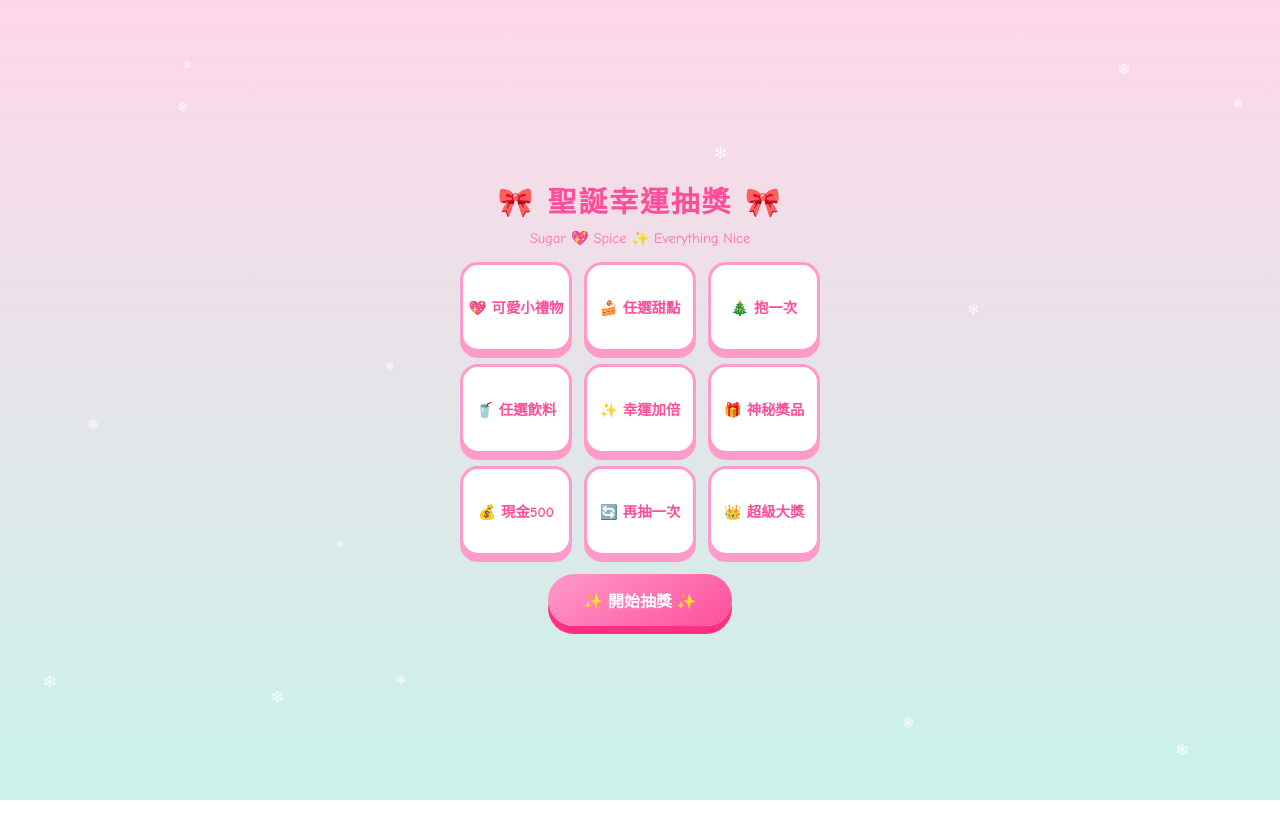
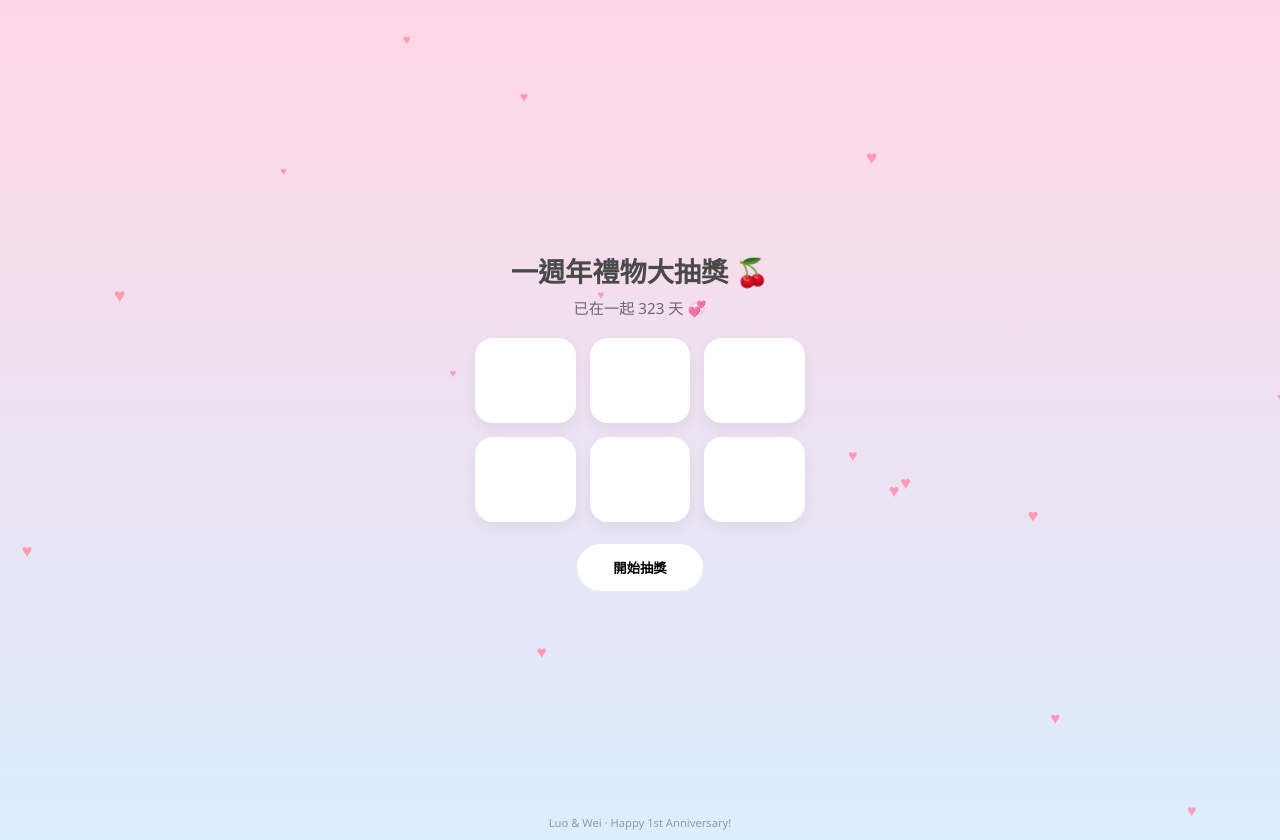
Before and after one commit to xcgsxpcs8m-beep/christmas-lottery, a plain HTML site: page index.html in a window 1280 px wide. Before the commit the page ends 800 px from the top, so only its background shows below. Drawn offline with Linux system fonts and the light colour scheme.

Commit message:
Update index.html

```diff
--- a/index.html
+++ b/index.html
@@ -3,108 +3,100 @@
 <head>
 <meta charset="UTF-8">
 <meta name="viewport" content="width=device-width, initial-scale=1.0">
-<title>💖 聖誕幸運抽獎 💖</title>
+<title>一週年禮物大抽獎</title>
 
 <style>
-* { box-sizing: border-box; }
-
-body {
-  margin: 0;
-  font-family: "Comic Sans MS","PingFang TC",sans-serif;
-  background: linear-gradient(180deg, #ffd6e8, #c9f3e8);
-  overflow: hidden;
-  color: #ff4f9a;
+body{
+  margin:0;
+  font-family:"PingFang TC","Segoe UI",sans-serif;
+  background:linear-gradient(180deg,#ffd6e5,#dbeeff);
+  color:#4a4a4a;
+  overflow:hidden;
 }
 
-.container {
-  position: relative;
-  z-index: 2;
-  min-height: 100vh;
-  display: flex;
-  flex-direction: column;
-  align-items: center;
-  justify-content: center;
-  text-align: center;
-  padding: 20px;
+.container{
+  min-height:100vh;
+  display:flex;
+  flex-direction:column;
+  align-items:center;
+  justify-content:center;
+  text-align:center;
+  padding:20px;
+  position:relative;
+  z-index:2;
 }
 
-h1 {
-  font-size: 1.8em;
-  margin-bottom: 10px;
-  letter-spacing: 2px;
+h1{font-size:1.7em;margin-bottom:6px;}
+.days{font-size:.95em;margin-bottom:20px;opacity:.8;}
+
+.grid{
+  display:grid;
+  grid-template-columns:repeat(3,1fr);
+  gap:14px;
+  max-width:330px;width:100%;
 }
 
-.subtitle {
-  font-size: 0.9em;
-  margin-bottom: 15px;
-  color: #ff6fb3;
+.cell{
+  height:85px;border-radius:18px;background:#fff;
+  box-shadow:0 6px 15px rgba(0,0,0,.06);
 }
 
-.grid {
-  display: grid;
-  grid-template-columns: repeat(3, 1fr);
-  gap: 12px;
-  width: 100%;
-  max-width: 360px;
+.cell.active{
+  background:linear-gradient(145deg,#ffe6f0,#e9f3ff);
+  box-shadow:0 0 18px rgba(180,200,255,.9);
 }
 
-.cell {
-  height: 90px;
-  background: #fff;
-  border-radius: 18px;
-  border: 3px solid #ff9acb;
-  display: flex;
-  align-items: center;
-  justify-content: center;
-  font-weight: bold;
-  font-size: 0.9em;
-  box-shadow: 0 6px 0 #ff9acb;
-  transition: all 0.2s ease;
+button{
+  margin-top:22px;padding:14px 36px;
+  border-radius:30px;border:none;background:#fff;
+  font-weight:bold;cursor:pointer;
 }
 
-.cell.active {
-  background: radial-gradient(circle, #fff6a5, #ffd1e8);
-  border-color: #ff4f9a;
-  box-shadow: 0 0 20px rgba(255,79,154,0.8);
-  transform: translateY(3px);
+button:disabled{opacity:.5;}
+.result{margin-top:18px;font-size:1.05em;line-height:1.6;}
+
+.footer{
+  position:absolute;bottom:10px;
+  font-size:.7em;opacity:.5;
 }
 
-button {
-  margin-top: 18px;
-  padding: 14px 36px;
-  border-radius: 30px;
-  border: none;
-  font-size: 1em;
-  font-weight: bold;
-  background: linear-gradient(145deg, #ff9acb, #ff4f9a);
-  color: #fff;
-  cursor: pointer;
-  box-shadow: 0 8px 0 #ff2f84;
+/* hearts */
+.heart{
+  position:fixed;top:-10px;color:#ff9ab5;
+  animation:fall linear infinite;z-index:1;
+}
+@keyframes fall{to{transform:translateY(110vh);}}
+
+/* overlay */
+.overlay{
+  position:fixed;inset:0;
+  background:rgba(255,255,255,.9);
+  display:none;
+  align-items:center;
+  justify-content:center;
+  flex-direction:column;
+  z-index:10;
 }
 
-button:active {
-  transform: translateY(4px);
-  box-shadow: 0 4px 0 #ff2f84;
+.overlay img{
+  width:70%;max-width:260px;
+  border-radius:16px;
+  margin-bottom:16px;
 }
 
-.result {
-  margin-top: 15px;
-  font-size: 1.1em;
+.card{
+  background:#fff;
+  padding:20px;
+  border-radius:18px;
+  width:80%;
+  max-width:300px;
+  box-shadow:0 10px 30px rgba(0,0,0,.15);
+  font-size:.95em;
+  line-height:1.6;
 }
 
-/* 雪花 */
-.snowflake {
-  position: fixed;
-  top: -10px;
-  color: #fff;
-  font-size: 1em;
-  animation: fall linear infinite;
-  opacity: 0.8;
-}
-
-@keyframes fall {
-  0% { transform: translateY(0); }
-  100% { transform: translateY(110vh); }
+.card button{
+  margin-top:14px;
 }
 </style>
 </head>
@@ -112,79 +104,97 @@ button:active {
 <body>
 
 <div class="container">
-  <h1>🎀 聖誕幸運抽獎 🎀</h1>
-  <div class="subtitle">Sugar 💖 Spice ✨ Everything Nice</div>
+  <h1>一週年禮物大抽獎 🍒</h1>
+  <div class="days" id="days"></div>
 
   <div class="grid" id="grid"></div>
-
-  <button onclick="startLottery()">✨ 開始抽獎 ✨</button>
+  <button id="btn" onclick="start()">開始抽獎</button>
 
   <div class="result" id="result"></div>
+  <div class="footer">Luo & Wei · Happy 1st Anniversary!</div>
+</div>
+
+<!-- 第三抽用 -->
+<div class="overlay" id="overlay">
+  <img src="IMG_5656.jpeg">
+  <div class="card">
+    <div id="cardText"></div>
+    <button onclick="showPrize()">繼續</button>
+  </div>
 </div>
 
 <script>
-const prizes = [
-  "💖 可愛小禮物",
-  "🍰 任選甜點",
-  "🎄 抱一次",
-  "🥤 任選飲料",
-  "✨ 幸運加倍",
-  "🎁 神秘獎品",
-  "💰 現金500",
-  "🔄 再抽一次",
-  "👑 超級大獎"
-];
+const START_DATE="2025-02-05";
 
-const grid = document.getElementById("grid");
-const result = document.getElementById("result");
-let cells = [];
+const CARD_TEXT=`謝謝你走到今天。
+這一年有快樂、有吵架，
+但更多的是「還好身邊是你」。`;
 
-prizes.forEach(text => {
-  const div = document.createElement("div");
-  div.className = "cell";
-  div.innerText = text;
-  grid.appendChild(div);
-  cells.push(div);
-});
+const PRIZES={
+A:{gift:"禮物 A",message:"謝謝你選擇我。"},
+B:{gift:"禮物 B",message:"你讓平凡變得值得。"},
+C:{gift:"禮物 C",message:"日子因你而溫柔。"},
+D:{gift:"禮物 D",message:"這份禮物，代表我想陪你很久。"},
+E:{gift:"禮物 E",message:"你是我的安心。"},
+F:{gift:"禮物 F",message:"未來也一起走。"}
+};
 
-function startLottery() {
-  result.innerText = "";
-  let count = 0;
-  let index = 0;
-  const total = Math.floor(Math.random() * 20) + 25;
+const days=document.getElementById("days");
+days.innerText=`已在一起 ${Math.floor((new Date()-new Date(START_DATE))/(86400000))} 天 💞`;
 
-  cells.forEach(c => c.classList.remove("active"));
+const grid=document.getElementById("grid");
+const result=document.getElementById("result");
+const btn=document.getElementById("btn");
+const overlay=document.getElementById("overlay");
+const cardText=document.getElementById("cardText");
 
-  const timer = setInterval(() => {
-    cells.forEach(c => c.classList.remove("active"));
-    cells[index % 9].classList.add("active");
-    index++;
-    count++;
-
-    if (count > total) {
-      clearInterval(timer);
-      const finalIndex = (index - 1) % 9;
-      result.innerText = "🎉 抽中：「" + prizes[finalIndex] + "」";
-    }
-  }, 90);
+let cells=[],times=0,finalPrize=null;
+for(let i=0;i<6;i++){
+  const d=document.createElement("div");
+  d.className="cell";grid.appendChild(d);cells.push(d);
 }
 
-/* 雪花生成 */
-function createSnow() {
-  const snow = document.createElement("div");
-  snow.className = "snowflake";
-  snow.innerText = "❄";
-  snow.style.left = Math.random() * 100 + "vw";
-  snow.style.fontSize = (Math.random() * 10 + 10) + "px";
-  snow.style.animationDuration = (Math.random() * 3 + 3) + "s";
-  document.body.appendChild(snow);
+function start(){
+  if(times>=3)return;
+  times++;result.innerHTML="";
+  let i=0,c=0,total=Math.random()*20+20;
 
-  setTimeout(() => {
-    snow.remove();
-  }, 7000);
+  const t=setInterval(()=>{
+    cells.forEach(x=>x.classList.remove("active"));
+    cells[i%6].classList.add("active");i++;c++;
+    if(c>total){
+      clearInterval(t);
+      if(navigator.vibrate)navigator.vibrate([200,100,200]);
+
+      if(times===3){
+        finalPrize=PRIZES.D;
+        cardText.innerText=CARD_TEXT;
+        overlay.style.display="flex";
+        btn.disabled=true;
+      }else{
+        const pool=["A","B","C","E","F"];
+        const p=PRIZES[pool[Math.floor(Math.random()*pool.length)]];
+        result.innerHTML=`🎁 ${p.gift}<br>💌 ${p.message}`;
+      }
+    }
+  },90);
 }
 
-setInterval(createSnow, 300);
+function showPrize(){
+  overlay.style.display="none";
+  result.innerHTML=`🎁 ${finalPrize.gift}<br>💌 ${finalPrize.message}`;
+}
+
+// hearts
+setInterval(()=>{
+  const h=document.createElement("div");
+  h.className="heart";h.innerText="♥";
+  h.style.left=Math.random()*100+"vw";
+  h.style.fontSize=(Math.random()*10+10)+"px";
+  h.style.animationDuration=(Math.random()*3+4)+"s";
+  document.body.appendChild(h);
+  setTimeout(()=>h.remove(),7000);
+},300);
 </script>
 
 </body>
```
